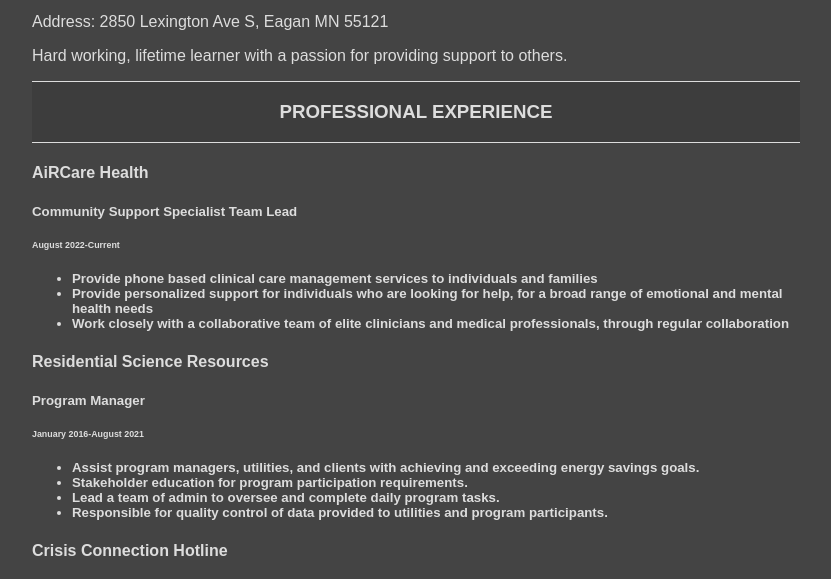
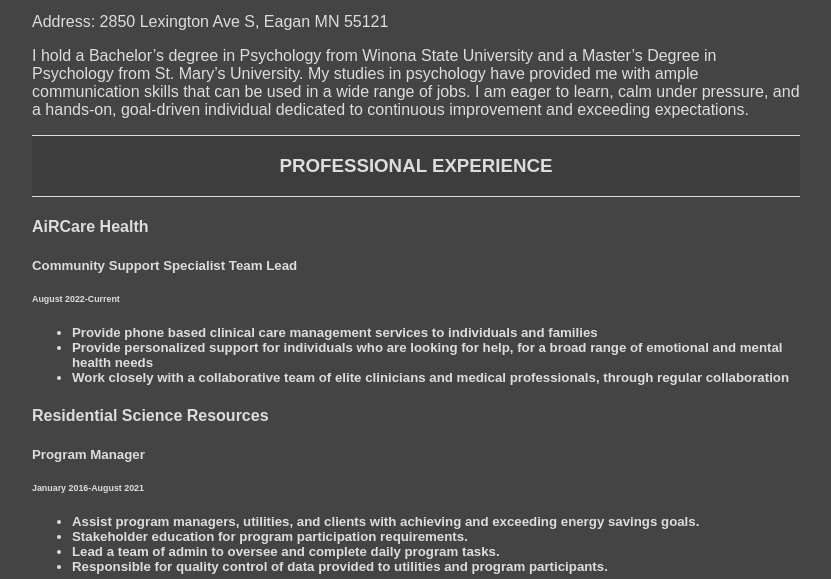
Before and after one commit to DosMaas/DosMaas.github.io, a plain HTML site: page index.html in a window 1280 px wide. Shown: the part 207-786 px from the top of the page, without its empty margins (224-1055 px from the left). Drawn offline with Linux system fonts and the light colour scheme.

Commit message:
Update index.html

```diff
--- a/index.html
+++ b/index.html
@@ -11,7 +11,15 @@
     <h1>Hannah Engelhart</h1>
     <p>Phone: 651-434-0700</p>
     <p>Address: 2850 Lexington Ave S, Eagan MN 55121 </p>
-      <p>Hard working, lifetime learner with a passion for providing support to others.</p>
+      <p>I hold a Bachelor’s degree in Psychology from
+Winona State University and a Master’s Degree
+in Psychology from St. Mary’s University. My
+studies in psychology have provided me with
+ample communication skills that can be used in a
+wide range of jobs. I am eager to learn, calm
+under pressure, and a hands-on, goal-driven
+individual dedicated to continuous improvement
+and exceeding expectations.</p>
   </div>
 
   <div class="exp-header">
```
